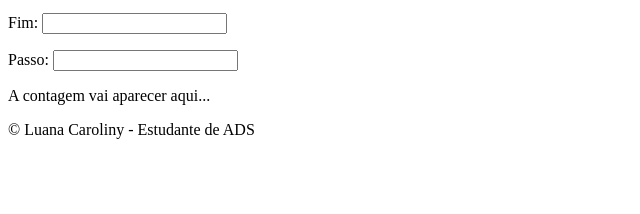
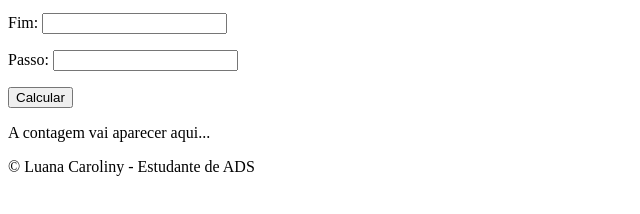
Before and after one commit to luCarol/exerc.EstruturasDeRepeticao, a plain HTML site: page index.html in a window 1280 px wide. Shown: the part 104-318 px from the top of the page, without its empty margins (0-640 px from the left). Drawn offline with Linux system fonts and the light colour scheme.

Commit message:
JS - Montando a parte lógica do site

```diff
--- a/index.html
+++ b/index.html
@@ -12,7 +12,7 @@
         <section>
             <div id="dados">
                 <p>Início:
-                    <input type="number" name="inicio" id="txtinicio">
+                    <input type="number" name="inicio" id="txtinicio"> <!--pq txt ? comum para inferir o tipo text (texto) digitado pelo usuário-->
                 </p>
                 <p>Fim:
                     <input type="number" name="fim" id="txtfim">
@@ -20,6 +20,7 @@
                 <p>Passo:
                     <input type="number" name="passo" id="txtpasso">
                 </p>
+                <p><input type="button" value="Calcular" onclick="calcular()"></p>
             </div>
             <div id="resultado">
                 A contagem vai aparecer aqui...
@@ -28,5 +29,6 @@
         <footer>
             <p>&copy; Luana Caroliny - Estudante de ADS</p>
         </footer>
+        <script src="script.js"></script>
     </body>
 </html>
--- /dev/null
+++ b/script.js
@@ -0,0 +1,26 @@
+function calcular() {
+    let inicio = document.getElementById('txtinicio')
+    let fim = document.getElementById('txtfim')
+    let passo = document.getElementById('txtpasso')
+    let resultado = document.getElementById('resultado')
+
+    if (inicio.value.length == 0 || fim.value.length == 0 || passo.value.length == 0) {
+        window.document.alert('Erro! Os dados devem ser inseridos corretamente')
+    } else { // no caso de dar certo
+        resultado.innerHTML = 'Contando: '
+
+        let num1 = Number(inicio.value)
+        let num2 = Number(fim.value)
+        let pulo = Number(passo.value)
+
+        if (num1 < num2) {
+            for (let i = num1; i <= num2; i += pulo) {
+                resultado.innerHTML += ` ${i} `
+            }
+        } else {
+            for (let i = num1; i >= num2; i -= pulo) {
+                resultado.innerHTML += ` ${i} `
+            }
+        }
+    }
+}
```
